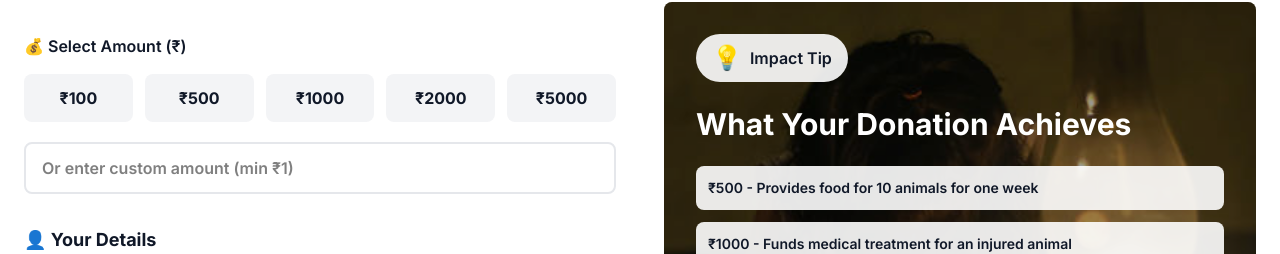
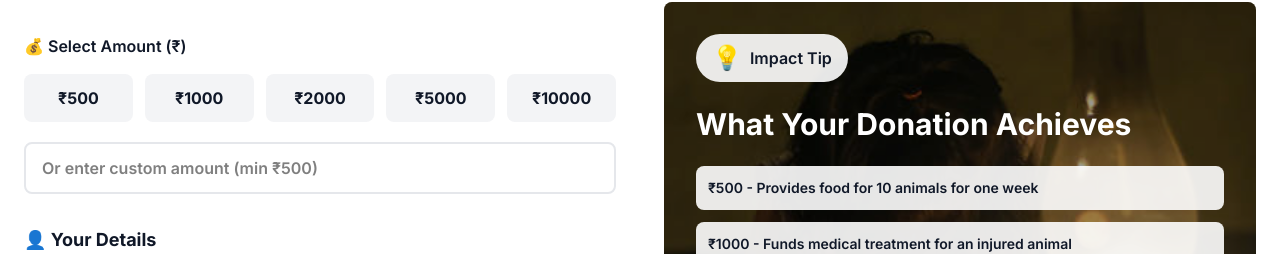
Before and after one commit to rockunen/ngo, a Next.js app: page /donate in a window 1280 px wide. Shown: the part 626-880 px from the top of the page. Built offline with nearby package versions, Linux system fonts and the light colour scheme.

Commit message:
back to 500

```diff
--- a/src/app/api/donations/create/route.ts
+++ b/src/app/api/donations/create/route.ts
@@ -29,7 +29,7 @@ export async function POST(request: NextRequest) {
     const amountInPaise = Math.round(data.amount * 100);
     if (!validateDonationAmount(amountInPaise)) {
       return NextResponse.json(
-        { error: "Invalid donation amount. Must be between ₹1 and ₹100,000" },
+        { error: "Invalid donation amount. Must be between ₹500 and ₹100,000" },
         { status: 400 }
       );
     }
--- a/src/components/DonationForm.tsx
+++ b/src/components/DonationForm.tsx
@@ -34,7 +34,7 @@ export default function DonationForm({ projectId }: DonationFormProps) {
 
   const customAmount = watch("amount");
 
-  const presetAmounts = [100, 500, 1000, 2000, 5000];
+  const presetAmounts = [500, 1000, 2000, 5000, 10000];
 
   // Prefill referral code from URL query parameter
   useEffect(() => {
@@ -167,9 +167,9 @@ export default function DonationForm({ projectId }: DonationFormProps) {
         </div>
         <input
           type="number"
-          placeholder="Or enter custom amount (min ₹1)"
+          placeholder="Or enter custom amount (min ₹500)"
           {...register("amount", { valueAsNumber: true })}
-          min="1"
+          min="500"
           step="1"
           className="w-full px-4 py-3 border-2 border-gray-200 rounded-lg focus:ring-2 focus:ring-pink-500 focus:border-pink-500 text-base font-semibold transition"
         />
--- a/src/lib/razorpay.ts
+++ b/src/lib/razorpay.ts
@@ -17,8 +17,8 @@ export interface RazorpayOrderParams {
   idempotencyKey?: string;
 }
 
-// Validate donation amount (min ₹1, max ₹100,000)
-const MIN_DONATION_AMOUNT = 100; // ₹1 in paise
+// Validate donation amount (min ₹500, max ₹100,000)
+const MIN_DONATION_AMOUNT = 50000; // ₹500 in paise
 const MAX_DONATION_AMOUNT = 10000000; // ₹100,000 in paise
 
 export function validateDonationAmount(amountInPaise: number): boolean {
--- a/src/lib/types.ts
+++ b/src/lib/types.ts
@@ -5,7 +5,7 @@ export const donationFormSchema = z.object({
   fullName: z.string().min(2, "Name must be at least 2 characters"),
   email: z.string().email("Invalid email address").optional(),
   phone: z.string().optional(),
-  amount: z.number().min(1, "Minimum donation amount is ₹1"),
+  amount: z.number().min(500, "Minimum donation amount is ₹500"),
   message: z
     .string()
     .max(500, "Message must be less than 500 characters")
```
